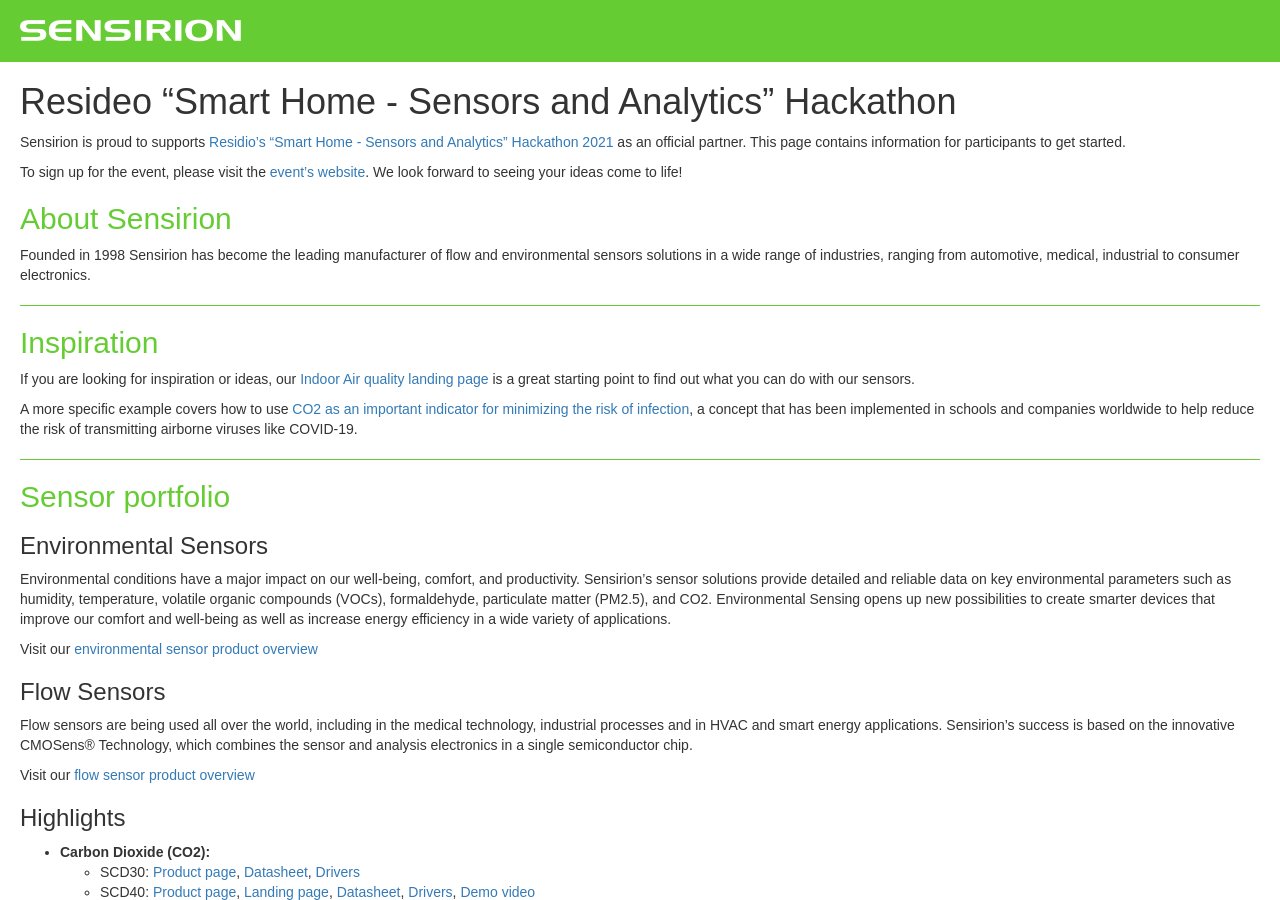
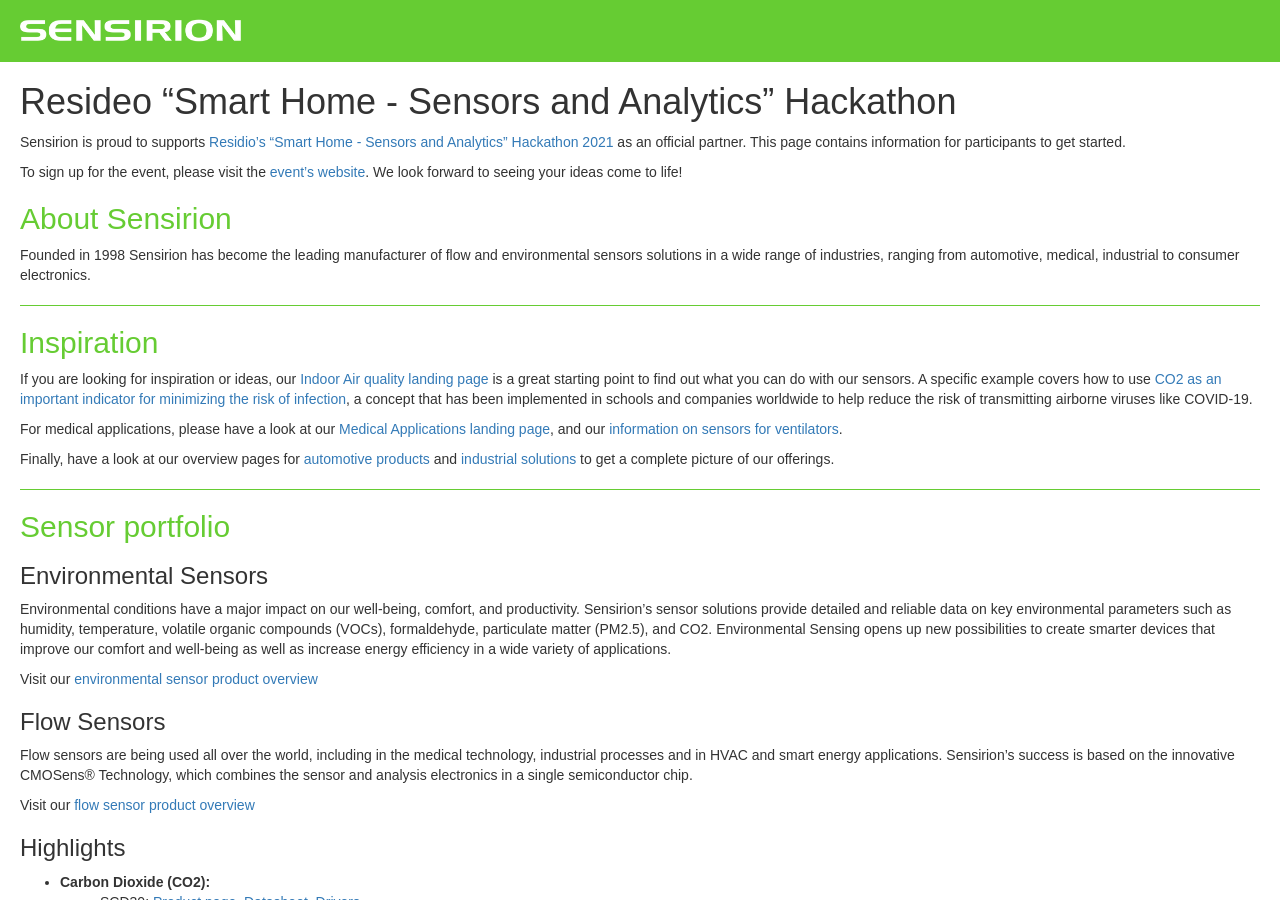
Before and after one commit to Sensirion/hack-iot, a Jekyll site: the page built from docs/index.md, in a window 1280 px wide and 900 px high. Built offline with Jekyll 4.4.1, drawn with Linux system fonts in a browser that asks for light colours.

Commit message:
add more information about med/ind/auto markets

```diff
--- a/docs/index.md
+++ b/docs/index.md
@@ -17,9 +17,11 @@ Founded in 1998 Sensirion has become the leading manufacturer of flow and enviro
 
 ## Inspiration
 
-If you are looking for inspiration or ideas, our [Indoor Air quality landing page](https://www.sensirion.com/en/environmental-sensors/indoor-air-quality/) is a great starting point to find out what you can do with our sensors.
+If you are looking for inspiration or ideas, our [Indoor Air quality landing page](https://www.sensirion.com/en/environmental-sensors/indoor-air-quality/) is a great starting point to find out what you can do with our sensors. A specific example covers how to use [CO2 as an important indicator for minimizing the risk of infection](https://www.sensirion.com/en/environmental-sensors/indoor-air-quality/correct-ventilation-helps-to-reduce-the-risk-of-virus-transmission/), a concept that has  been implemented in schools and companies worldwide to help reduce the risk of transmitting airborne viruses like COVID-19.
 
-A more specific example covers how to use [CO2 as an important indicator for minimizing the risk of infection](https://www.sensirion.com/en/environmental-sensors/indoor-air-quality/correct-ventilation-helps-to-reduce-the-risk-of-virus-transmission/), a concept that has  been implemented in schools and companies worldwide to help reduce the risk of transmitting airborne viruses like COVID-19.
+For medical applications, please have a look at our [Medical Applications landing page](https://www.sensirion.com/en/markets/sensor-solutions-for-medical-applications/), and our [information on sensors for ventilators](https://www.sensirion.com/en/markets/sensor-solutions-for-medical-applications/sensors-for-ventilation/).
+
+Finally, have a look at our overview pages for [automotive products](https://www.sensirion.com/en/markets/sensor-solutions-for-automotive-applications/) and [industrial solutions](https://www.sensirion.com/en/markets/sensor-solutions-for-industrial-automation-applications/) to get a complete picture of our offerings.
 
 ---
 
```
